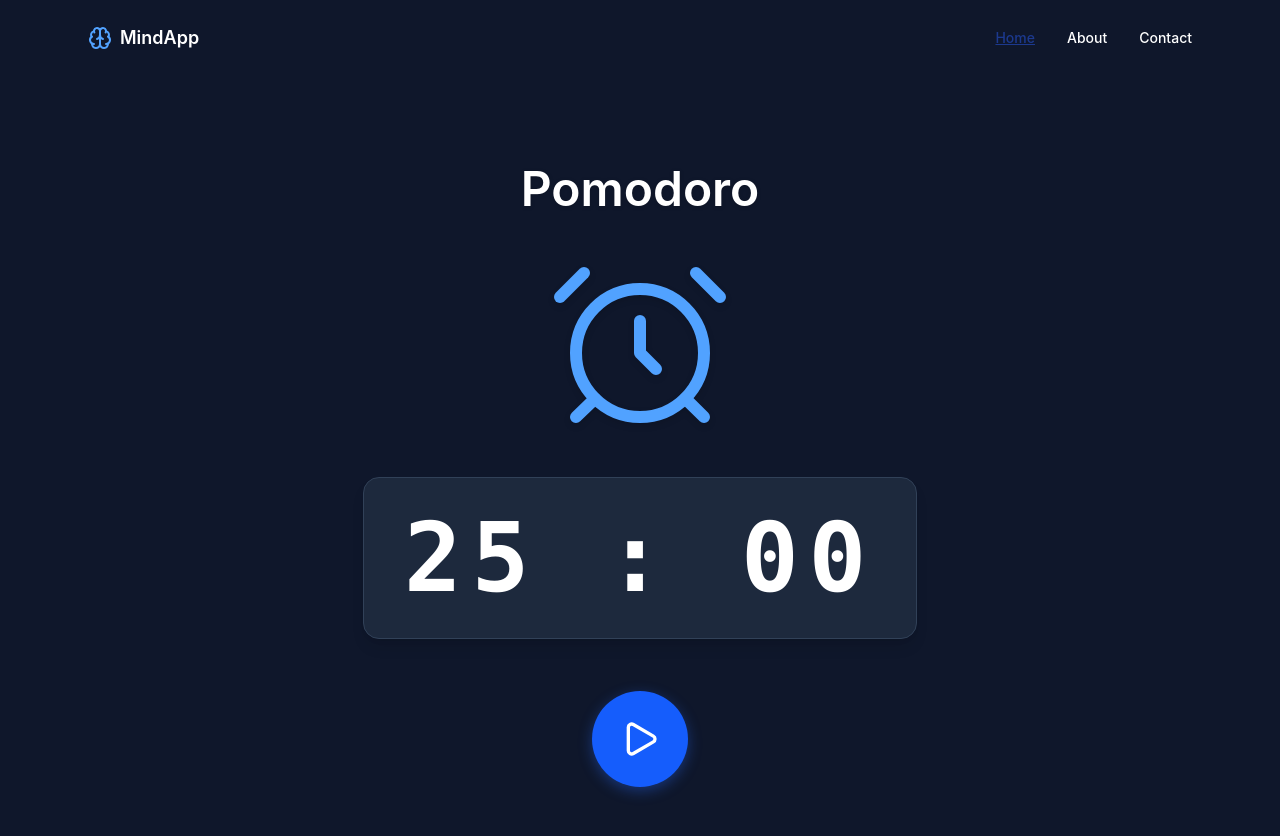
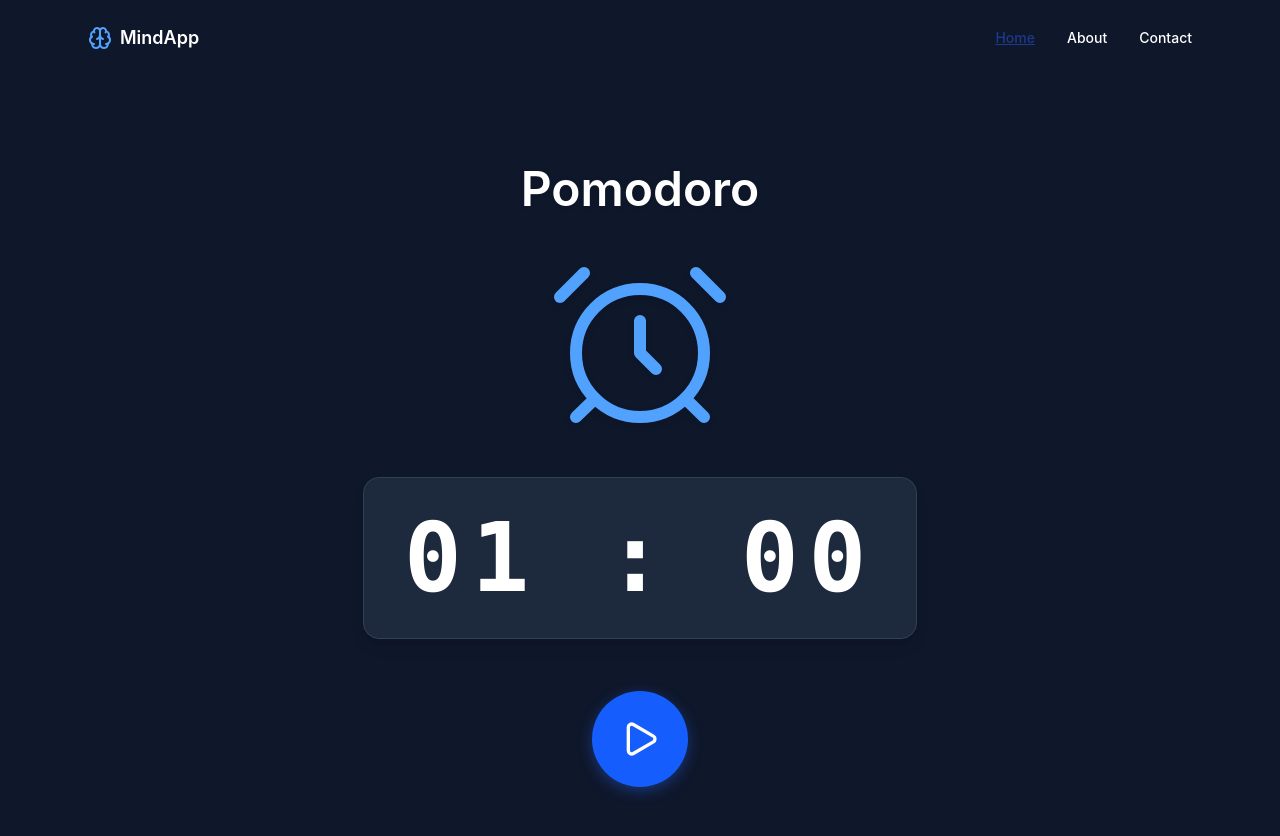
Before and after one commit to OPeaga/basic_pomodoro_reactjs, a React (Vite) app: page / in a window 1280 px wide. Shown: the top 836 px of the page. Built offline with nearby package versions, Linux system fonts and the light colour scheme.

Commit message:
notif + ajustes

```diff
--- a/package.json
+++ b/package.json
@@ -14,11 +14,13 @@
     "lucide-react": "^0.577.0",
     "react": "^19.2.0",
     "react-dom": "^19.2.0",
+    "react-hot-toast": "^2.6.0",
     "react-input-mask": "^2.0.4",
     "react-router": "^7.13.1",
     "react-router-dom": "^7.13.1",
     "router": "^2.2.0",
-    "tailwindcss": "^4.2.1"
+    "tailwindcss": "^4.2.1",
+    "uuid": "^13.0.0"
   },
   "devDependencies": {
     "@eslint/js": "^9.39.1",
--- a/src/App.tsx
+++ b/src/App.tsx
@@ -1,15 +1,23 @@
 import Clock from "./Clock.tsx";
 import { useState, useEffect } from "react";
 import { Button } from "./Button.tsx";
+import { v6 } from "uuid";
+import toast, { Toaster } from "react-hot-toast";
 
 export default function App() {
-  const [timerMin, setTimerMin] = useState("25");
+  const [timerMin, setTimerMin] = useState("1");
   const [timerSec, setTimerSec] = useState("00");
   const [isRunning, setRunning] = useState(false);
   const [totalSessions, setTotalSessions] = useState(0);
+  const [records, setRecords] = useState([
+    {
+      id: v6(),
+      data: "'2026-03-15T17:44:47.111Z'",
+    },
+  ]);
 
   useEffect(() => {
-    if (!isRunning || totalSessions == 1) return;
+    if (!isRunning) return;
 
     const interval = setInterval(() => {
       setTimerSec((sec) => {
@@ -17,14 +25,26 @@ export default function App() {
 
         if (s === 0) {
           setTimerMin((min) => {
-            const m = parseInt(min);
-
+            const m = parseInt(min); // Algum erro de lógica por aqui, ele fica travado no 59 após zerar
             if (m === 0) {
               clearInterval(interval);
-              setTotalSessions((t) => t++);
+              // Agrupando a atualização para usar o valor exato recém-calculado
+              setTotalSessions((prevTotal) => {
+                const newTotal = prevTotal + 1;
+                if (newTotal > 0 && newTotal % 4 === 0) {
+                  const dataAtual = new Date(Date.now());
+                  setRecords((rec) => [
+                    ...rec,
+                    {
+                      id: v6(),
+                      data: dataAtual.toISOString(),
+                    },
+                  ]);
+                }
+                return newTotal;
+              });
               return "00";
             }
-
             return String(m - 1).padStart(2, "0");
           });
 
@@ -36,10 +56,23 @@ export default function App() {
     }, 1000);
 
     return () => clearInterval(interval);
-  }, [isRunning, totalSessions]);
+  }, [isRunning]);
+
+  useEffect(() => {
+    window.localStorage.setItem("1", JSON.stringify(records));
+  }, [records]);
+
+  useEffect(() => {
+    const notify = () => toast("Sessão Finalizada !");
+    if (timerSec == "00" && timerMin == "00") {
+      notify();
+    }
+  }, [timerSec, timerMin]);
 
   return (
-    <div className="min-h-screen bg-slate-900 flex flex-col items-center justify-center py-10 gap-9 font-sans">
+    <>
+      <Toaster position="top-center" reverseOrder={false} />
+      <div className="min-h-screen bg-slate-900 flex flex-col items-center justify-center py-10 gap-9 font-sans max-h-screen">
         <h1 className="text-5xl font-semibold tracking-wid text-white drop-shadow-sm">
           Pomodoro
         </h1>
@@ -52,5 +85,6 @@ export default function App() {
 
         <Button isRunning={isRunning} handleClick={setRunning} />
       </div>
+    </>
   );
 }
```
Also changed, not shown: 1 other file (tests, documents, lock files or other folders). Lines whose indentation alone changed are shown as unchanged.
